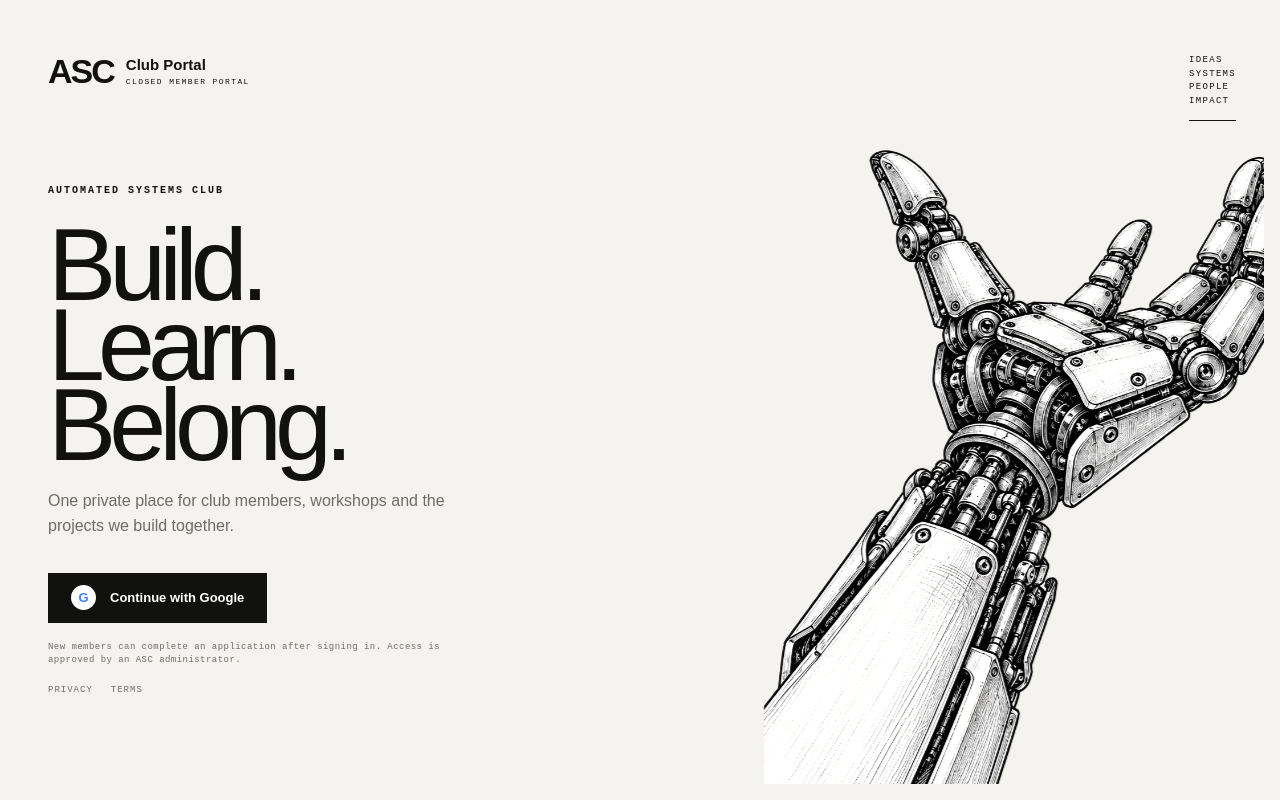
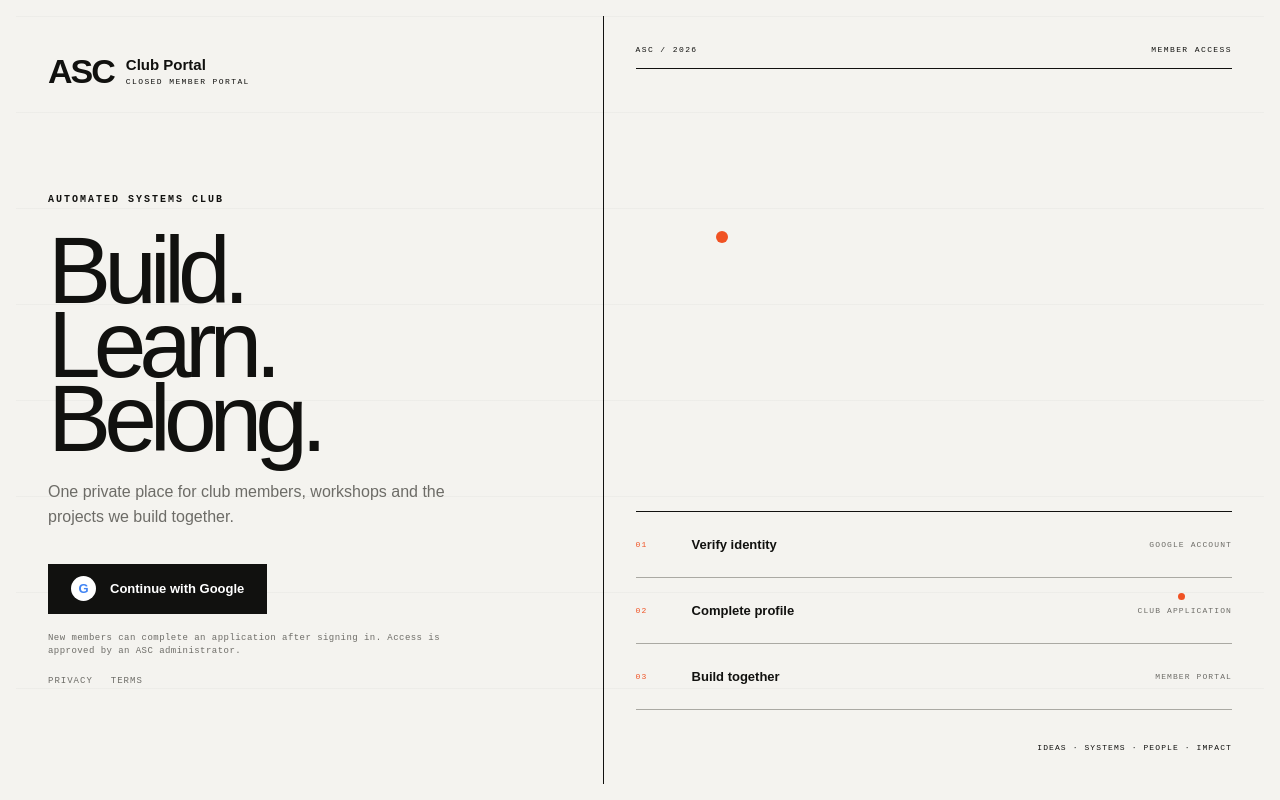
Before and after one commit to yertayyera55-crypto/ASC-club, a Next.js app: page / in a window 1280 px wide. Built offline with nearby package versions, Linux system fonts and the light colour scheme; no server answers.

Commit message:
Add organizer dashboard access and simplify sign-in

```diff
--- a/app/globals.css
+++ b/app/globals.css
@@ -50,11 +50,12 @@ svg { width: 20px; height: 20px; }
 .orange-dot { width: 7px; height: 7px; background: var(--orange); border-radius: 50%; display: inline-block; flex: 0 0 auto; }
 .loading { min-height: 100vh; display: flex; align-items: center; justify-content: center; gap: 12px; font: 11px/1 "Courier New", monospace; letter-spacing: 2px; }
 
-.auth-page { min-height: 100svh; position: relative; overflow: hidden; background: var(--paper); border: 16px solid var(--paper); }
+.auth-page { min-height: 100svh; position: relative; overflow: hidden; display: grid; grid-template-columns: minmax(0, .94fr) minmax(0, 1.06fr); background: var(--paper); border: 16px solid var(--paper); }
+.auth-page::before { content: ""; position: absolute; z-index: 0; inset: 0; pointer-events: none; background: linear-gradient(90deg, transparent calc(50% - .5px), rgba(17,17,16,.055) 50%, transparent calc(50% + .5px)), linear-gradient(rgba(17,17,16,.045) 1px, transparent 1px); background-size: 100% 100%, 100% 12.5%; opacity: .65; }
 .auth-wordmark { position: absolute; z-index: 3; top: 30px; left: 32px; display: flex; align-items: center; gap: 12px; }
 .auth-wordmark b { font-size: 34px; letter-spacing: -2px; }.auth-wordmark > span { font-size: 15px; font-weight: 700; line-height: 1; }.auth-wordmark small { display: block; margin-top: 6px; font: 8px/1 "Courier New", monospace; letter-spacing: 1.4px; text-transform: uppercase; }
-.auth-copy { position: relative; z-index: 2; width: 46%; min-height: calc(100svh - 32px); padding: 150px 5vw 70px 32px; display: flex; flex-direction: column; align-items: flex-start; justify-content: center; }
-.auth-copy h1 { margin: 28px 0 24px; font-size: clamp(66px, 8vw, 118px); line-height: .78; letter-spacing: -7px; }
+.auth-copy { position: relative; z-index: 2; min-height: calc(100svh - 32px); padding: 150px clamp(32px, 5vw, 84px) 70px 32px; display: flex; flex-direction: column; align-items: flex-start; justify-content: center; }
+.auth-copy h1 { margin: 28px 0 24px; font-size: clamp(66px, 7.4vw, 116px); line-height: .78; letter-spacing: -7px; }
 .auth-copy > p:not(.eyebrow):not(.auth-message) { max-width: 430px; margin: 0 0 34px; color: var(--muted); font-size: 16px; line-height: 1.55; }
 .auth-copy > small { max-width: 430px; margin-top: 18px; color: var(--muted); font: 9px/1.5 "Courier New", monospace; letter-spacing: .45px; }
 .auth-legal { display: flex; gap: 18px; margin-top: 18px; }
@@ -63,10 +64,20 @@ svg { width: 20px; height: 20px; }
 .auth-button:hover { transform: translateY(-2px); background: var(--paper); color: var(--ink); }.auth-button:disabled { opacity: .65; cursor: wait; }
 .google-mark { width: 25px; height: 25px; display: grid; place-items: center; border-radius: 50%; background: white; color: #4285f4; font-weight: 800; }.auth-button:hover .google-mark { background: var(--ink); color: white; }
 .auth-message { max-width: 430px; color: #a53116; font-size: 12px; line-height: 1.4; margin: 14px 0 0; }
-.auth-art { position: absolute; z-index: 1; inset: 0 0 0 39%; background: #f4f3ef; overflow: hidden; -webkit-touch-callout: none; user-select: none; }
-.auth-art img { object-fit: contain; object-position: right bottom; transform: translate(4%, 7%) scale(1.14); filter: contrast(1.05); pointer-events: none; -webkit-user-drag: none; animation: auth-art-in 1s cubic-bezier(.2,.7,.2,1) both; }
-@keyframes auth-art-in { from { opacity: 0; transform: translate(9%, 12%) scale(1.08); } }
-.auth-margin-note { position: absolute; z-index: 3; right: 28px; top: 38px; border-bottom: 1px solid var(--ink); padding-bottom: 12px; margin: 0; font: 9px/1.5 "Courier New", monospace; letter-spacing: 1.3px; }
+.auth-system { position: relative; z-index: 1; min-height: calc(100svh - 32px); padding: 30px 32px 32px; border-left: 1px solid var(--ink); display: flex; flex-direction: column; justify-content: space-between; }
+.auth-system::before, .auth-system::after { content: ""; position: absolute; border-radius: 50%; background: var(--orange); }
+.auth-system::before { width: 12px; height: 12px; top: 28%; left: 17%; animation: auth-dot 4s ease-in-out infinite; }
+.auth-system::after { width: 7px; height: 7px; right: 12%; bottom: 24%; animation: auth-dot 4s 1.4s ease-in-out infinite; }
+.auth-system-index { display: flex; justify-content: space-between; padding-bottom: 14px; border-bottom: 1px solid var(--ink); font: 8px/1 "Courier New", monospace; letter-spacing: 1.4px; }
+.auth-system-mark { margin: auto 0; font-size: clamp(150px, 23vw, 360px); line-height: .72; letter-spacing: -.12em; font-weight: 800; animation: auth-mark-in .8s cubic-bezier(.2,.7,.2,1) both; }
+.auth-system-mark span { color: transparent; -webkit-text-stroke: 1px var(--ink); }
+.auth-system ol { width: min(100%, 620px); align-self: flex-end; margin: 0 0 34px; padding: 0; list-style: none; border-top: 1px solid var(--ink); }
+.auth-system li { min-height: 66px; display: grid; grid-template-columns: 42px 1fr auto; align-items: center; gap: 14px; border-bottom: 1px solid #aaa9a3; }
+.auth-system li span, .auth-system li small, .auth-system > p { font: 8px/1 "Courier New", monospace; letter-spacing: 1.1px; text-transform: uppercase; }
+.auth-system li span { color: var(--orange); }.auth-system li strong { font-size: 13px; }.auth-system li small { color: var(--muted); }
+.auth-system > p { margin: 0; text-align: right; }
+@keyframes auth-mark-in { from { opacity: 0; transform: translateY(18px); } }
+@keyframes auth-dot { 50% { transform: translateY(-10px); } }
 
 .legal-page { width: var(--page); min-height: 100svh; margin: 0 auto; }
 .legal-header { height: 92px; border-bottom: 1px solid var(--ink); display: flex; align-items: center; justify-content: space-between; }
@@ -298,14 +309,14 @@ td strong, td small { display: block; } td small { color: var(--muted); margin-t
   :root { --page: calc(100% - 32px); }
   body { padding-bottom: 68px; }
   body:has(.auth-page), body:has(.gate-page) { padding-bottom: 0; }
-  .auth-page { min-height: 100svh; border: 0; display: flex; flex-direction: column; }
+  .auth-page { min-height: 100svh; border: 0; display: block; }
+  .auth-page::before { background-size: 100% 100%, 100% 80px; }
   .auth-wordmark { top: 22px; left: 20px; }.auth-wordmark b { font-size: 28px; }.auth-wordmark > span { font-size: 12px; }.auth-wordmark small { font-size: 6px; }
-  .auth-copy { width: 100%; min-height: 58svh; padding: 115px 20px 34px; justify-content: flex-start; }
+  .auth-copy { width: 100%; min-height: 100svh; padding: 128px 20px 58px; justify-content: center; }
   .auth-copy h1 { margin: 24px 0 18px; font-size: clamp(54px, 18vw, 74px); letter-spacing: -4.5px; }
   .auth-copy > p:not(.eyebrow):not(.auth-message) { max-width: 330px; margin-bottom: 24px; font-size: 13px; }.auth-copy > small { font-size: 8px; max-width: 330px; }
   .auth-button { min-height: 48px; width: 100%; max-width: 330px; justify-content: center; }
-  .auth-art { position: relative; inset: auto; width: 100%; min-height: 42svh; order: 2; }
-  .auth-art img { object-position: center bottom; transform: translateY(8%) scale(1.12); }.auth-margin-note { display: none; }
+  .auth-system { display: none; }
   .gate-page { width: calc(100% - 32px); padding-bottom: 44px; }.gate-header { height: 72px; }.gate-intro { min-height: 0; display: block; padding: 54px 0 35px; }.gate-intro h1 { font-size: 60px; letter-spacing: -4px; margin: 26px 0; }.gate-intro > p:last-child { font-size: 13px; }.gate-form { padding: 34px 0; }.gate-actions { align-items: flex-start; flex-direction: column; }.gate-message h1 { font-size: 70px; letter-spacing: -4px; }
   .demo-toolbar-inner { padding: 8px 0; flex-wrap: wrap; gap: 8px 12px; }
   .demo-toolbar p { margin-left: auto; }
--- a/components/AuthScreen.tsx
+++ b/components/AuthScreen.tsx
@@ -1,6 +1,5 @@
 "use client";
 
-import Image from "next/image";
 import Link from "next/link";
 import { useState } from "react";
 import { createClient } from "@/lib/supabase/client";
@@ -41,10 +40,16 @@ export function AuthScreen({ authError = false }: { authError?: boolean }) {
           <Link href="/terms">Terms</Link>
         </nav>
       </section>
-      <div className="auth-art" aria-hidden="true">
-        <Image src="/assets/mobile-hero-hand.png" alt="" fill priority sizes="(max-width: 760px) 100vw, 56vw" draggable={false} />
-      </div>
-      <p className="auth-margin-note">IDEAS<br />SYSTEMS<br />PEOPLE<br />IMPACT</p>
+      <aside className="auth-system" aria-hidden="true">
+        <div className="auth-system-index"><span>ASC / 2026</span><span>MEMBER ACCESS</span></div>
+        <div className="auth-system-mark">A<span>S</span>C</div>
+        <ol>
+          <li><span>01</span><strong>Verify identity</strong><small>Google account</small></li>
+          <li><span>02</span><strong>Complete profile</strong><small>Club application</small></li>
+          <li><span>03</span><strong>Build together</strong><small>Member portal</small></li>
+        </ol>
+        <p>IDEAS · SYSTEMS · PEOPLE · IMPACT</p>
+      </aside>
     </main>
   );
 }
--- a/components/PortalApp.tsx
+++ b/components/PortalApp.tsx
@@ -14,7 +14,7 @@ const nav: { id: Page; label: string; icon: string }[] = [
   { id: "events", label: "Events", icon: "calendar" },
   { id: "members", label: "Members", icon: "users" },
   { id: "profile", label: "Profile", icon: "user" },
-  { id: "admin", label: "Admin", icon: "admin" },
+  { id: "admin", label: "Dashboard", icon: "admin" },
 ];
 
 const canViewPrivateContacts = (viewer: Member) => viewer.role === "organizer" || viewer.role === "admin";
@@ -277,7 +277,7 @@ function AdminPage({ members: initialMembers, viewer }: { members: Member[]; vie
   };
 
   return <div className="content-page admin-page">
-    <header className="page-header"><div><p className="eyebrow">ORGANIZER WORKSPACE</p><h1>Member database</h1></div><p>Review applications, assign roles and find members by their interests. Private contacts stay restricted to this workspace.</p></header>
+    <header className="page-header"><div><p className="eyebrow">ORGANIZER WORKSPACE</p><h1>Member database</h1></div><p>{viewer.role === "admin" ? "Review applications, assign roles and find members by their interests." : "Review applications and find members by their interests. Access changes stay with administrators."} Private contacts stay restricted to this workspace.</p></header>
     <div className="admin-stats"><div><strong>{members.filter(m => m.status === "active").length}</strong><span>Active members</span></div><div><strong>{members.filter(m => m.status === "pending").length}</strong><span>Pending approval</span></div><div><strong>{members.filter(m => m.competitionInterest).length}</strong><span>Competition interest</span></div></div>
     <div className="filter-bar admin-filters"><label className="search-field"><Icon name="search" /><input value={query} onChange={e => setQuery(e.target.value)} placeholder="Search members…" /></label><label><span>Grade</span><select value={grade} onChange={e => setGrade(e.target.value)}><option>All</option>{[7,8,9,10,11,12].map(n => <option key={n}>{n}</option>)}</select></label><label><span>Direction</span><select value={direction} onChange={e => setDirection(e.target.value as Direction | "All")}><option>All</option><option>Machine Learning</option><option>Arduino</option><option>Both</option><option>Not sure</option></select></label><label><span>Level</span><select value={level} onChange={e => setLevel(e.target.value as Level | "All")}><option>All</option><option>Beginner</option><option>Intermediate</option><option>Advanced</option></select></label><label className="competition-filter"><input type="checkbox" checked={competitionOnly} onChange={e => setCompetitionOnly(e.target.checked)} /> Competition interest</label></div>
     <div className="admin-result"><strong>{filtered.length}</strong> matching members {pending ? "· SAVING" : ""}{message ? <span role="status"> · {message}</span> : null}</div>
--- a/lib/portal-data.ts
+++ b/lib/portal-data.ts
@@ -91,7 +91,7 @@ export async function loadAccount() {
 
 export async function loadPortalState(account: AccountProfile): Promise<PortalState> {
   const supabase = await createClient();
-  const profileQuery = account.role === "admin"
+  const profileQuery = account.role === "admin" || account.role === "organizer"
     ? supabase.from("profiles").select("*").order("member_number")
     : supabase.from("profiles").select("*").eq("status", "active").order("member_number");
 
```
Also changed, not shown: 2 other files (tests, documents, lock files or other folders).
